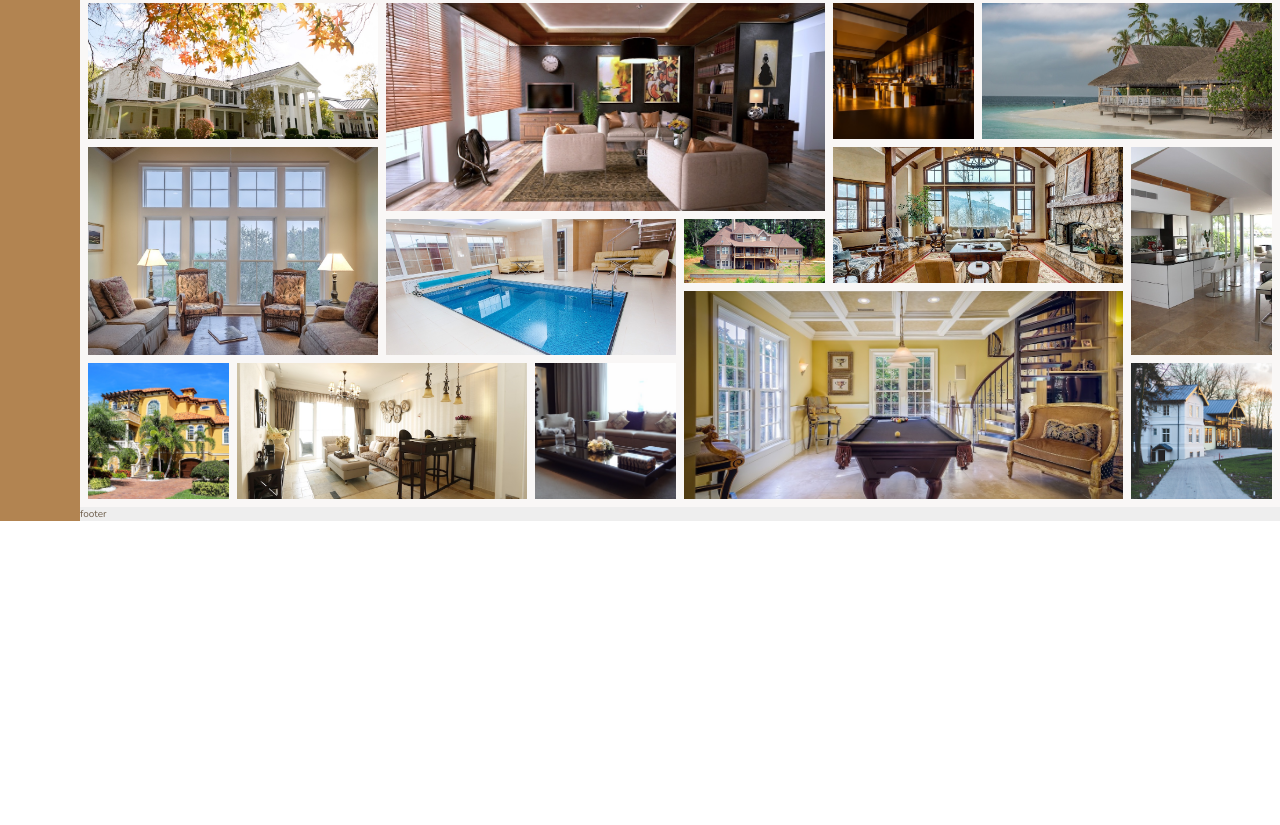
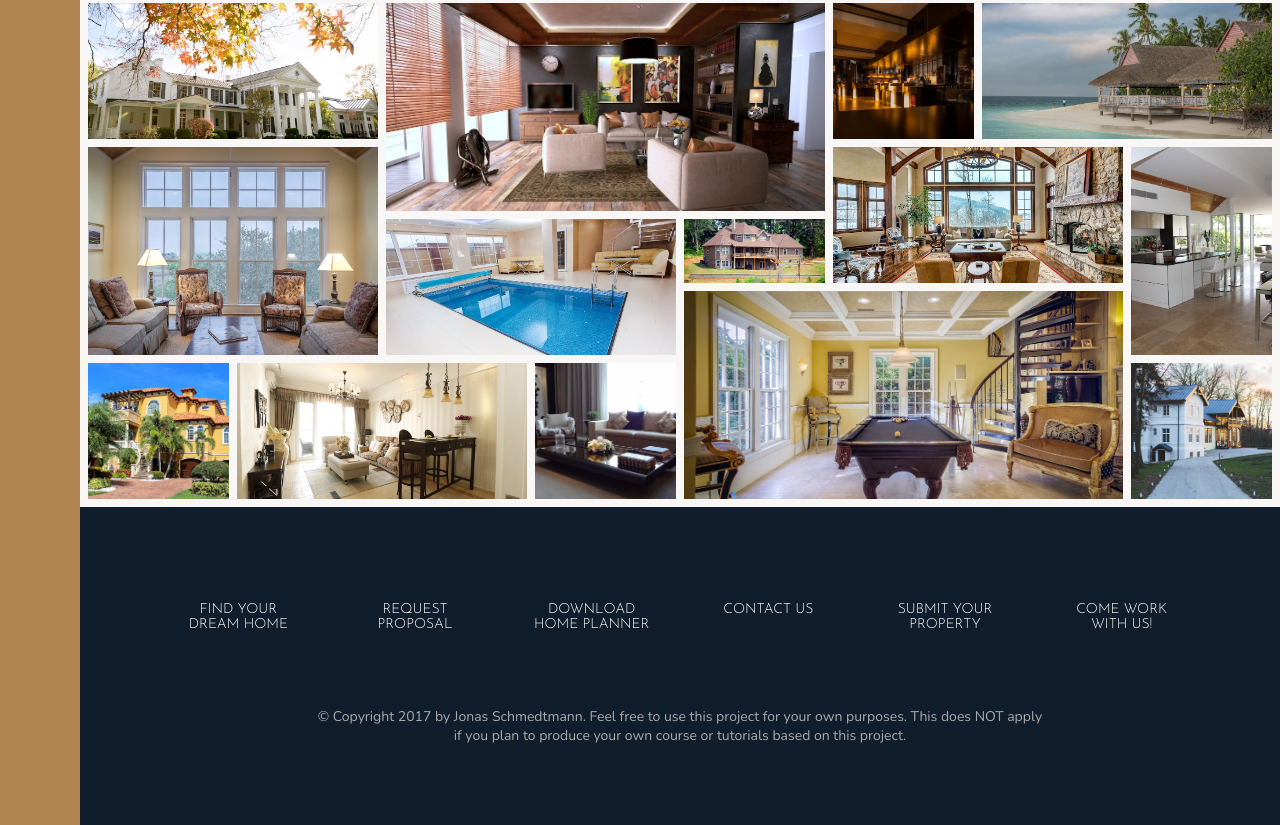
Before and after one commit to saikrishna01301/website_usig_grid, a website: page index.html in a window 1280 px wide. Shown: the part 2947-3772 px from the top of the page. Before the commit the page ends 3468 px from the top, so only its background shows below. Drawn offline with nearby package versions, Linux system fonts and the light colour scheme.

Commit message:
footer added

```diff
--- a/index.html
+++ b/index.html
@@ -364,6 +364,30 @@
         />
       </figure>
     </section>
-    <footer class="footer">footer</footer>
+    <footer class="footer">
+      <ul class="nav">
+        <li class="nav__item">
+          <a href="#" class="nav__link">Find your dream home</a>
+        </li>
+        <li class="nav__item">
+          <a href="#" class="nav__link">Request proposal</a>
+        </li>
+        <li class="nav__item">
+          <a href="#" class="nav__link">Download home planner</a>
+        </li>
+        <li class="nav__item"><a href="#" class="nav__link">Contact us</a></li>
+        <li class="nav__item">
+          <a href="#" class="nav__link">Submit your property</a>
+        </li>
+        <li class="nav__item">
+          <a href="#" class="nav__link">Come work with us!</a>
+        </li>
+      </ul>
+      <p class="copyright">
+        &copy; Copyright 2017 by Jonas Schmedtmann. Feel free to use this
+        project for your own purposes. This does NOT apply if you plan to
+        produce your own course or tutorials based on this project.
+      </p>
+    </footer>
   </body>
 </html>
--- a/sass/_footer.scss
+++ b/sass/_footer.scss
@@ -1,5 +1,39 @@
 .footer {
-  background-color: #eee;
+  background-color: $color-secondary;
+  grid-column: full-start / full-end;
+  padding: 8rem;
+}
 
-  grid-column: full-start / full-end;
+.nav {
+  list-style: none;
+  display: grid;
+  grid-template-columns: repeat(auto-fit, minmax(15rem, 1fr));
+  grid-gap: 2rem;
+  &__link:link,
+  &__link:visited {
+    color: #fff;
+    font-size: 1.4rem;
+    font-family: $font-display;
+    text-decoration: none;
+    text-align: center;
+    text-transform: uppercase;
+    padding: 1.5rem;
+    display: block;
+    transition: all 0.2s;
+  }
+  &__link:hover,
+  &__link:active {
+    background-color: rgba(#fff, 0.05);
+    transform: translateY(-0.5rem);
+  }
 }
+
+.copyright {
+  color: $color-grey-light-2;
+  font-size: 1.4rem;
+  text-align: center;
+  margin-top: 6rem;
+  margin-right: auto;
+  margin-left: auto;
+  width: 70%;
+}
```
Also changed, not shown: css/style.css.
